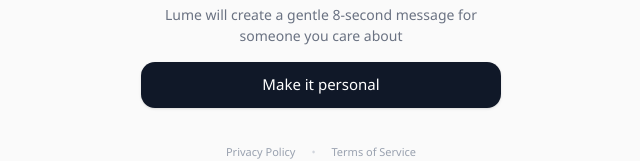
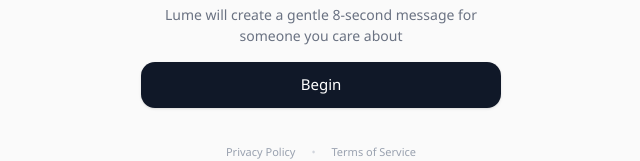
Before and after one commit to SaDogeCrypto/Flomatix-Landing-Page, a Next.js app: page /blessing in a window 1280 px wide. Shown: the part 710-871 px from the top of the page, without its empty margins (319-959 px from the left). Built offline with nearby package versions, Linux system fonts and the light colour scheme.

Commit message:
copy: change button text to Begin

```diff
--- a/app/blessing/page.tsx
+++ b/app/blessing/page.tsx
@@ -140,7 +140,7 @@ export default function BlessingPage() {
                     : "bg-gray-900 text-white shadow-sm hover:bg-gray-800 active:scale-[0.98]"
                 }`}
               >
-                {showNameInput ? "Continue" : "Make it personal"}
+                {showNameInput ? "Continue" : "Begin"}
               </button>
             </div>
           </div>
```
